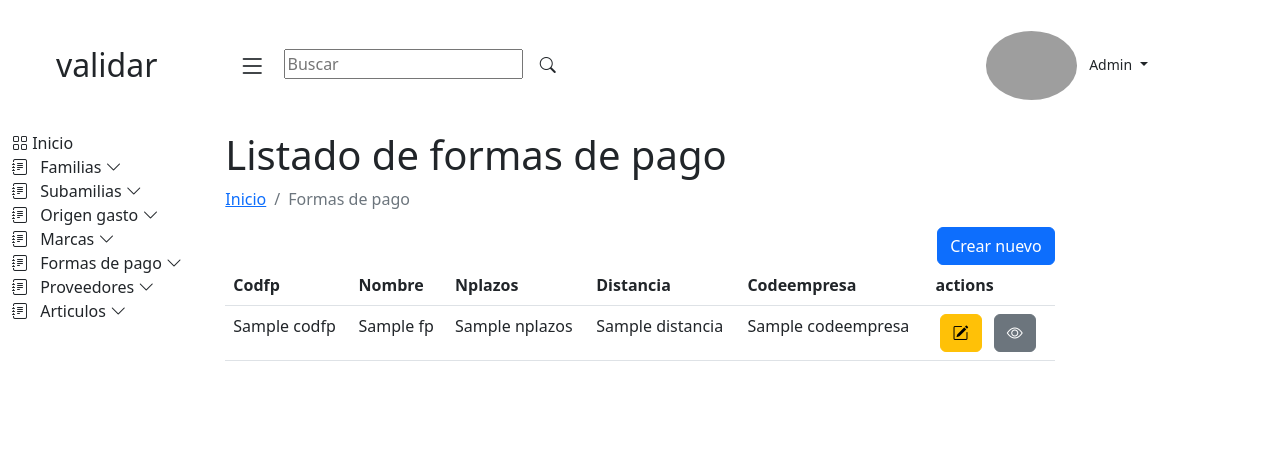
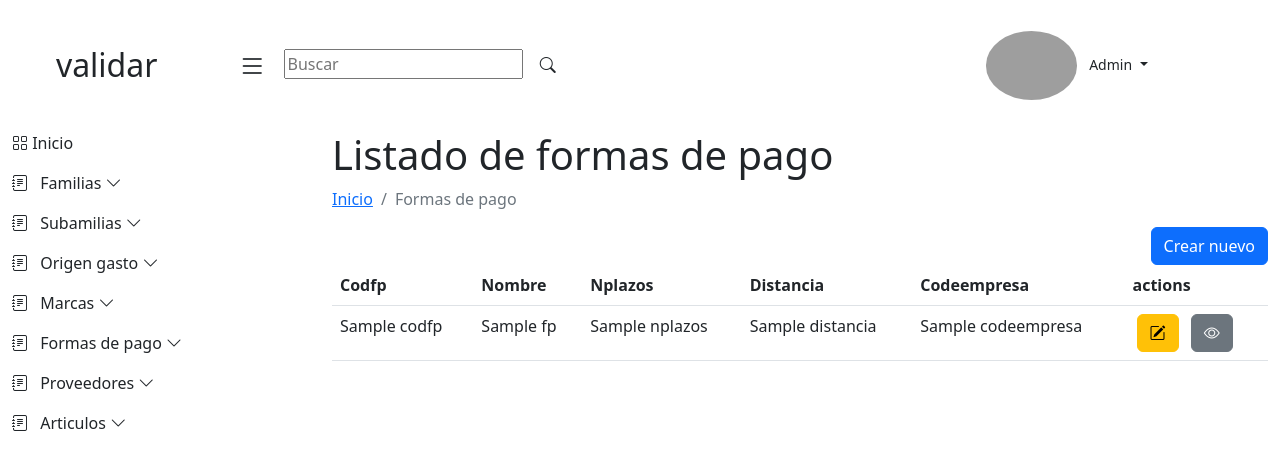
Before and after one commit to JgregoriDev/formValidate-symfony, a Symfony app: template templates/fp/index.html.twig in a window 1280 px wide. Shown: the top 470 px of the page. Run offline with Twig, Linux system fonts and the light colour scheme; the template is opened without the code that fills it: most values are stand-ins (such as "Sample title", 1, 10 or a date in 2020); some libraries are stand-ins or nearby versions; grey boxes are pictures that could not be loaded.

Commit message:
ajustes en grid y boton mostrar ocultar aside

```diff
--- /dev/null
+++ b/public/js/hideAside.js
@@ -0,0 +1,8 @@
+const asideBar=document.querySelector("#asideBar");
+const mainBar=document.querySelector("#mainBar");
+const btnHideShowAside=document.querySelector("#btnHideShowAside");
+btnHideShowAside.addEventListener("click",()=>{
+  asideBar.classList.toggle("d-none");
+  mainBar.classList.toggle("col-lg-12");
+  btnHideShowAside.classList.toggle("border border-success");
+})
--- a/src/Repository/ArticuloRepository.php
+++ b/src/Repository/ArticuloRepository.php
@@ -38,6 +38,12 @@ class ArticuloRepository extends ServiceEntityRepository
             $this->getEntityManager()->flush();
         }
     }
+    public function obtenerQueryArticulos()
+    {
+        $qb = $this->createQueryBuilder("a");
+        return $qb
+            ->getQuery();
+    }
 
 //    /**
 //     * @return Articulo[] Returns an array of Articulo objects
--- a/templates/base.html.twig
+++ b/templates/base.html.twig
@@ -34,13 +34,13 @@
 							<!--User dropdown start-->
 							<div
 								class="w-75">
-								<!-- Boton mostra -->
-								<button class="btn">
+								<!-- Boton muesstra -->
+								<button id="btnHideShowAside" class="btn">
 									<i class="bi bi-list fs-3 toggle-sidebar-btn"></i>
 								</button>
-								<!-- Boton mostra -->
+								<!-- Boton muesstra -->
 								<!-- Formulario busqueda inicio -->
-								<form action="" class="d-none d-md-inline" method="get">
+								<form action="" class="d-none d-lg-inline" method="get">
 
 									<input type="search" name="buscar" placeholder="Buscar" id="buscar">
 									<button type="submit" name="buscar" class="bbuscar btn position-relative" placeholder="Buscar" id="bbuscar">
@@ -76,8 +76,7 @@
 				</header>
 			</div>
 			<div class="row">
-				<aside class="bg-white d-flex justify-content-center justify-content-md-start col col-lg-2">
-					<nav>
+				<aside id="asideBar" class="col-lg-3 bg-white d-flex flex-column  justify-content-start justify-content-lg-center ">
 					<ul class="sidebar-nav list-unstyled" id="sidebar-nav">
 
 						<li class="nav-item">
@@ -86,10 +85,13 @@
 								<span>Inicio</span>
 							</a>
 						</li>
+					</ul>
 					<!-- End Dashboard Nav -->
 
 
 					<!-- Start familias -->
+					<ul class="sidebar-nav list-unstyled" id="sidebar-nav">
+
 						<li class="nav-item">
 							<a class="nav-link collapsed" data-bs-target="#forms-nav" data-bs-toggle="collapse" href="#">
 								<i class="bi bi-journal-text me-2"></i>
@@ -106,15 +108,16 @@
 								<li>
 									<a href="{{ path('app_familia_new') }}">
 										<i class="bi bi-plus-square me-2"></i>
-										</i>
-										<span>Añadir familia</span>
-									</li>
+										<span>Añadir subfamilia</span>
 									</a>
 								</li>
 							</ul>
 						</li>
+					</ul>
 					<!-- End  familias -->
 					<!-- Start subfamilias -->
+					<ul class="sidebar-nav list-unstyled" id="sidebar-nav">
+
 						<li class="nav-item">
 							<a class="nav-link collapsed" data-bs-target="#forms-nav" data-bs-toggle="collapse" href="#">
 								<i class="bi bi-journal-text me-2"></i>
@@ -136,8 +139,10 @@
 								</li>
 							</ul>
 						</li>
+					</ul>
 					<!-- End  subfamilias -->
 					<!-- Start subfamilias -->
+					<ul class="sidebar-nav list-unstyled" id="sidebar-nav">
 						<li class="nav-item">
 							<a class="nav-link collapsed" data-bs-target="#forms-nav" data-bs-toggle="collapse" href="#">
 								<i class="bi bi-journal-text me-2"></i>
@@ -159,8 +164,11 @@
 								</li>
 							</ul>
 						</li>
+					</ul>
+
 					<!-- End  subfamilias -->
 					<!-- Start marcas -->
+					<ul class="sidebar-nav list-unstyled" id="sidebar-nav">
 						<li class="nav-item">
 							<a class="nav-link collapsed" data-bs-target="#forms-nav" data-bs-toggle="collapse" href="#">
 								<i class="bi bi-journal-text me-2"></i>
@@ -182,8 +190,11 @@
 								</li>
 							</ul>
 						</li>
+					</ul>
+
 					<!-- End  marcas -->
 					<!-- Start Formas de pago -->
+					<ul class="sidebar-nav list-unstyled" id="sidebar-nav">
 						<li class="nav-item">
 							<a class="nav-link collapsed" data-bs-target="#forms-nav" data-bs-toggle="collapse" href="#">
 								<i class="bi bi-journal-text me-2"></i>
@@ -205,8 +216,10 @@
 								</li>
 							</ul>
 						</li>
+					</ul>
 					<!-- End  Formas de pago -->
 					<!-- Start Proveedores -->
+					<ul class="sidebar-nav list-unstyled" id="sidebar-nav">
 						<li class="nav-item">
 							<a class="nav-link collapsed" data-bs-target="#forms-nav" data-bs-toggle="collapse" href="#">
 								<i class="bi bi-journal-text me-2"></i>
@@ -228,8 +241,10 @@
 								</li>
 							</ul>
 						</li>
+					</ul>
 					<!-- End  Proveedores -->
 					<!-- Start Articulos -->
+					<ul class="sidebar-nav list-unstyled" id="sidebar-nav">
 						<li class="nav-item">
 							<a class="nav-link collapsed" data-bs-target="#forms-nav" data-bs-toggle="collapse" href="#">
 								<i class="bi bi-journal-text me-2"></i>
@@ -251,14 +266,13 @@
 								</li>
 							</ul>
 						</li>
+					</ul>
 					<!-- End  Articulos -->
-				</nav>
-				<nav></nav>
 
 
-			</ul>
 				</aside>
-		<main class="col col-lg-8">
+
+				<main id="mainBar" class="col-lg-9">
 					{% for label, messages in app.flashes %}
 						{% for message in messages %}
 							<div class="alert alert-{{ label }}" role="alert">
@@ -268,6 +282,9 @@
 					{% endfor %}
 					{% block body %}{% endblock %}
 				</main>
-		<div class="col col-lg-2"></div>
+				{# <div class="col col-lg-2"></div> #}
+			</div>
+		</div>
+	<script src="http://127.0.0.8/js/hideAside.js"></script>
 	</body>
-</html></div></div></body></html>
+</html>
--- a/templates/familia/index.html.twig
+++ b/templates/familia/index.html.twig
@@ -33,13 +33,13 @@
 						<td>{{familia.nombre}}</td>
 						<td
 							id="{{familia.codFamilia}}">
-							{# <b href="{{ path('app_familia_delete', {codfamilia: familia.codfamilia}) }}" id="b{{familia.codfamilia}}" class="btn my-2 my-md-0 btn-danger mx-1" data-bs-toggle="modal" data-bs-target="#vModal" title="Borrar">
+							{# <b href="{{ path('app_familia_delete', {codfamilia: familia.codfamilia}) }}" id="b{{familia.codfamilia}}" class="btn my-2 my-lg-0 btn-danger mx-1" data-bs-toggle="modal" data-bs-target="#vModal" title="Borrar">
 																																																																							<i class="bi bi-trash2-fill"></i>
 																																																																						</b> #}
-							<a href="{{ path('app_familia_edit', {codfamilia: familia.codfamilia}) }}" class="btn my-2 my-md-0 btn-warning mx-1" title="Editar">
+							<a href="{{ path('app_familia_edit', {codfamilia: familia.codfamilia}) }}" class="btn my-2 my-lg-0 btn-warning mx-1" title="Editar">
 								<i class="bi bi-pencil-square"></i>
 							</a>
-							<a href="{{ path('app_familia_show', {codfamilia: familia.codfamilia}) }}" class="btn my-2 my-md-0 btn-secondary mx-1" title="Ver">
+							<a href="{{ path('app_familia_show', {codfamilia: familia.codfamilia}) }}" class="btn my-2 my-lg-0 btn-secondary mx-1" title="Ver">
 								<i class="bi bi-eye"></i>
 							</a>
 						</td>
--- a/templates/fp/index.html.twig
+++ b/templates/fp/index.html.twig
@@ -37,13 +37,13 @@
 					<td>{{ fp.distancia }}</td>
 					<td>{{ fp.codeempresa }}</td>
 					<td>
-						{# <b href="{{ path('app_fp_delete', {codfp: fp.codfp}) }}" id="b{{fp.codFp}}" class="btn my-2 my-md-0 btn-danger mx-1" data-bs-toggle="modal" data-bs-target="#vModal" title="Borrar">
+						{# <b href="{{ path('app_fp_delete', {codfp: fp.codfp}) }}" id="b{{fp.codFp}}" class="btn my-2 my-lg-0 btn-danger mx-1" data-bs-toggle="modal" data-bs-target="#vModal" title="Borrar">
 							<i class="bi bi-trash2-fill"></i>
 						</b> #}
-						<a href="{{ path('app_fp_edit', {codfp: fp.codfp}) }}" class="btn my-2 my-md-0 btn-warning mx-1" title="Editar">
+						<a href="{{ path('app_fp_edit', {codfp: fp.codfp}) }}" class="btn my-2 my-lg-0 btn-warning mx-1" title="Editar">
 							<i class="bi bi-pencil-square"></i>
 						</a>
-						<a href="{{ path('app_fp_show', {codfp: fp.codfp}) }}" class="btn my-2 my-md-0 btn-secondary mx-1" title="Ver">
+						<a href="{{ path('app_fp_show', {codfp: fp.codfp}) }}" class="btn my-2 my-lg-0 btn-secondary mx-1" title="Ver">
 							<i class="bi bi-eye"></i>
 						</a>
 					</td>
@@ -76,7 +76,7 @@
 			{% endfor %}
 		</tbody>
 	</table>
-				<div class="text-center">
+		<div class="d-flex justify-content-center">
 			{{ knp_pagination_render(fps) }}
 		</div>
 	{% endif %}
--- a/templates/marca/index.html.twig
+++ b/templates/marca/index.html.twig
@@ -48,7 +48,7 @@
 				{% endfor %}
 			</tbody>
 		</table>
-		<div class="text-center">
+		<div class="d-flex justify-content-center">
 			{{ knp_pagination_render(marcas) }}
 		</div>
 
--- a/templates/origengasto/index.html.twig
+++ b/templates/origengasto/index.html.twig
@@ -36,13 +36,13 @@
 					<td>
 						{# <a href="{{ path('app_origengasto_show', {'codorigen': origengasto.codorigen}) }}">Mostrar</a>
 																																										<a href="{{ path('app_origengasto_edit', {'codorigen': origengasto.codorigen}) }}" class="btn btn-warning">Editar</a> #}
-						{# <b href="{{ path('app_origengasto_delete', {codorigen: origengasto.codorigen}) }}" id="b{{origengasto.codorigen}}" class="btn my-2 my-md-0 btn-danger mx-1" data-bs-toggle="modal" data-bs-target="#vModal" title="Borrar">
+						{# <b href="{{ path('app_origengasto_delete', {codorigen: origengasto.codorigen}) }}" id="b{{origengasto.codorigen}}" class="btn my-2 my-lg-0 btn-danger mx-1" data-bs-toggle="modal" data-bs-target="#vModal" title="Borrar">
 							<i class="bi bi-trash2-fill"></i>
 						</b> #}
-						<a href="{{ path('app_origengasto_edit', {codorigen: origengasto.codorigen}) }}" class="btn my-2 my-md-0 btn-warning mx-1" title="Editar">
+						<a href="{{ path('app_origengasto_edit', {codorigen: origengasto.codorigen}) }}" class="btn my-2 my-lg-0 btn-warning mx-1" title="Editar">
 							<i class="bi bi-pencil-square"></i>
 						</a>
-						<a href="{{ path('app_origengasto_show', {codorigen: origengasto.codorigen}) }}" class="btn my-2 my-md-0 btn-secondary mx-1" title="Ver">
+						<a href="{{ path('app_origengasto_show', {codorigen: origengasto.codorigen}) }}" class="btn my-2 my-lg-0 btn-secondary mx-1" title="Ver">
 							<i class="bi bi-eye"></i>
 						</a>
 					</td>
```
Also changed, not shown: src/Controller/ArticuloController.php (+12 -6 lines), templates/articulo/index.html.twig (+7 -3 lines). Lines whose indentation alone changed are shown as unchanged.
